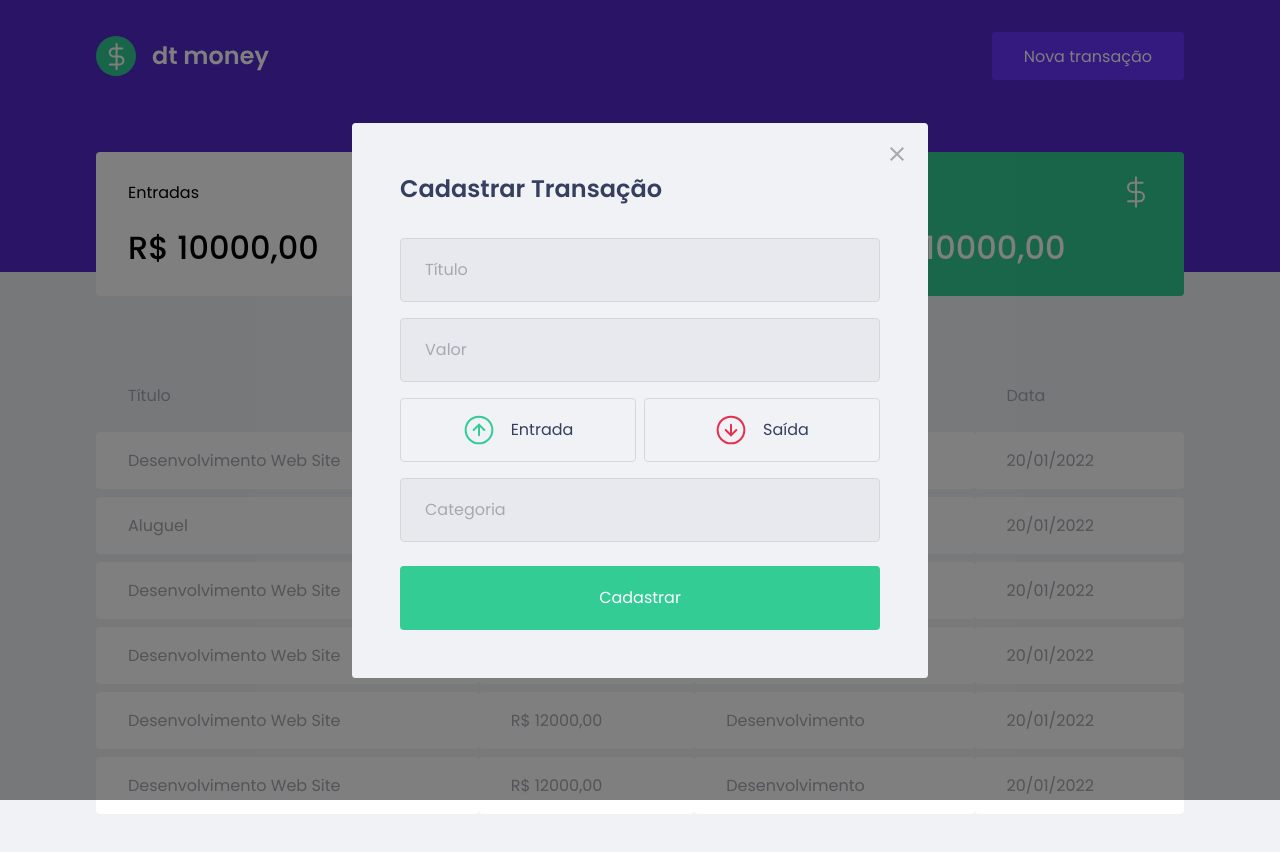
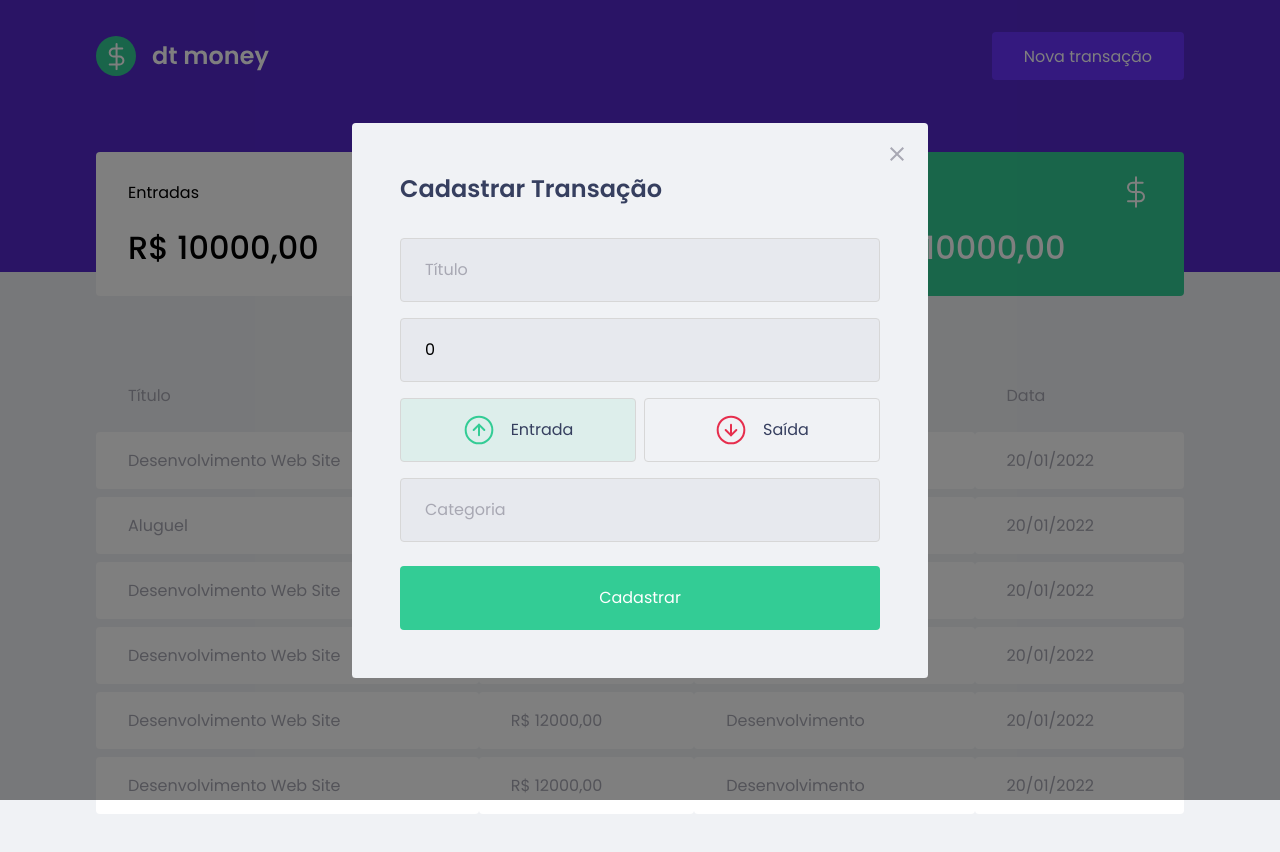
Before and after one commit to danielarrais/ignite-react-project-dtmoney, a React (Create React App) app: page / in a window 1280 px wide. Both pictures are taken after a click on the element "Nova transação". Shown: the top 852 px of the page. Built offline with nearby package versions, Linux system fonts and the light colour scheme; no server answers; the HTML template or start-up script is replaced by a standard one; what miragejs would draw is missing.

Commit message:
Styled new transaction form

```diff
--- a/src/components/NewTransactionModal/index.tsx
+++ b/src/components/NewTransactionModal/index.tsx
@@ -1,6 +1,11 @@
-import React, { useState } from "react";
+import React, { FormEvent, useState } from "react";
 import Modal from "react-modal";
-import { Container, TransactionTypeContainer } from "./styles";
+import {
+  Container,
+  TransactionTypeContainer,
+  RadioBox,
+  RadioBoxActiveColors
+} from "./styles";
 import closeImg from '../../assets/close.svg'
 import IncomeImg from '../../assets/income.svg'
 import OutcomeImg from '../../assets/outcome.svg'
@@ -9,14 +14,36 @@ interface NewTransactionModalProps {
   openModalElement: any;
 }
 
+enum TrancationType {
+  Income = 'income',
+  Outcome = 'outcome'
+}
+
 export function NewTransactionModal({ openModalElement }: NewTransactionModalProps) {
   const [isModalOpen, setIsModalOpen] = useState(false);
+  const [type, setType] = useState(TrancationType.Income);
+  const [title, setTitle] = useState('');
+  const [value, setValue] = useState(0);
+  const [category, setCategory] = useState('');
 
   const handleOpenModal = () => {
     setIsModalOpen(true)
   }
   const handleCloseModal = () => {
     setIsModalOpen(false)
+  }
+
+  const handleCreateNewTransaction = (event: FormEvent) => {
+    event.preventDefault();
+
+    const transaction = {
+      title,
+      value,
+      type,
+      category
+    }
+
+    console.log(transaction);
   }
 
   return (
@@ -38,36 +65,62 @@ export function NewTransactionModal({ openModalElement }: NewTransactionModalPro
         >
           <img src={closeImg} alt="Fechar modal" />
         </button>
-        <Container>
+        <Container onSubmit={handleCreateNewTransaction}>
           <h2>Cadastrar Transação</h2>
 
           <input
+            value={title}
+            onChange={event => {
+              setTitle(event.target.value);
+            }}
             placeholder="Título"
           />
 
           <input
+            value={value}
+            onChange={event => {
+              setValue(Number(event.target.value));
+            }}
             type="number"
             placeholder="Valor"
           />
 
           <TransactionTypeContainer>
-            <button >
+            <RadioBox
+              type="button"
+              activeColor={RadioBoxActiveColors.Green}
+              isActive={type === TrancationType.Income}
+              onClick={() => {
+                setType(TrancationType.Income)
+              }}
+            >
               <img src={IncomeImg} alt="Entrada" />
               <span>Entrada</span>
-            </button>
-            <button>
-              <img src={OutcomeImg} alt="Entrada" />
+            </RadioBox>
+            <RadioBox
+              type="button"
+              activeColor="red"
+              isActive={type === TrancationType.Outcome}
+              onClick={() => {
+                setType(TrancationType.Outcome)
+              }}
+            >
+              <img src={OutcomeImg} alt="Saída" />
               <span>Saída</span>
-            </button>
+            </RadioBox>
           </TransactionTypeContainer>
 
           <input
+            value={category}
+            onChange={event => {
+              setCategory(event.target.value);
+            }}
             placeholder="Categoria"
           />
 
           <button type="submit">Cadastrar</button>
         </Container>
-      </Modal>
+      </Modal >
     </>
   )
 }
--- a/src/components/NewTransactionModal/styles.js
+++ b/src/components/NewTransactionModal/styles.ts
@@ -1,5 +1,5 @@
 import styled from 'styled-components';
-import { darken } from 'polished'
+import { darken, transparentize } from 'polished'
 
 export const Container = styled.form`
   h2 {
@@ -47,13 +47,23 @@ export const TransactionTypeContainer = styled.div`
   display: grid;
   grid-template-columns: 1fr 1fr;
   gap: 0.5rem;
+`;
 
-  button {
+interface RadioBoxProps {
+  isActive: boolean;
+  activeColor: string;
+}
+
+export const RadioBoxActiveColors = {
+  Green: '#33cc95',
+  Red: '#e62e4d'
+}
+
+export const RadioBox = styled.button<RadioBoxProps>`
   height: 4rem;
   border: 1px solid #d7d7d7;
   border-radius: 0.25rem;
 
-    background: transparent;
   display: flex;
   align-items: center;
   justify-content: center;
@@ -72,5 +82,6 @@ export const TransactionTypeContainer = styled.div`
     font-size: 1rem;
     color: var(--text-title);
   }
-  }
+
+  background: ${props => props.isActive ? transparentize(0.9, props.activeColor) : 'transparent'};
 `;
```
Lines whose indentation alone changed are shown as unchanged.
